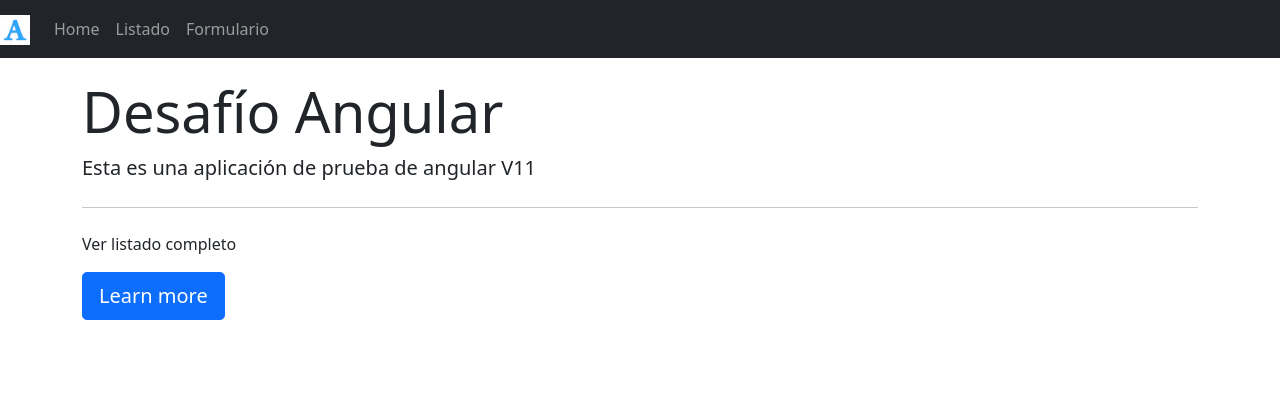
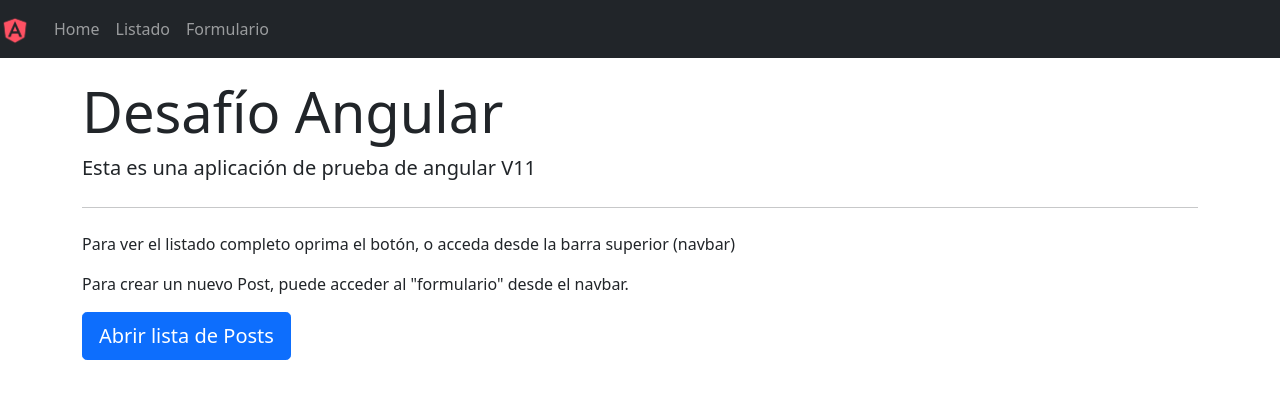
Before and after one commit to xPablox195/desafioAngular, an Angular app: page /#/home in a window 1280 px wide. Shown: the top 398 px of the page. Built offline with nearby package versions, Linux system fonts and the light colour scheme.

Commit message:
Botones de navegación
Se adicionaron botones de navegación hacia "formulario" y "listado".

```diff
--- a/src/app/pages/formulario/formulario.component.ts
+++ b/src/app/pages/formulario/formulario.component.ts
@@ -24,9 +24,13 @@ export class FormularioComponent implements OnInit {
   }
 
   agregarPost(){
-    let nuevoPostPackageId = new Package(this.tituloInput, this.bodyInput);
-    this.packageDateService.postPackageIdPost(nuevoPostPackageId).subscribe(respuesta => this.packageCard=(respuesta));
-    this.verCard = true;
+    if(this.titulo != "" && this.bodyInput != ""){
+      let nuevoPostPackageId = new Package(this.tituloInput, this.bodyInput);
+      this.packageDateService.postPackageIdPost(nuevoPostPackageId).subscribe(respuesta => this.packageCard=(respuesta));
+      this.verCard = true;
+
+      this.tituloInput = "";
+      this.bodyInput= "";
+    }
   }
-
 }
--- a/src/app/pages/home/home.component.html
+++ b/src/app/pages/home/home.component.html
@@ -2,8 +2,9 @@
     <h1 class="display-4">Desafío Angular</h1>
     <p class="lead">Esta es una aplicación de prueba de angular V11</p>
     <hr class="my-4">
-    <p>Ver listado completo</p>
+    <p>Para ver el listado completo oprima el botón, o acceda desde la barra superior (navbar)</p>
+    <p>Para crear un nuevo Post, puede acceder al "formulario" desde el navbar.</p>
     <p class="lead">
-      <a class="btn btn-primary btn-lg" href="#" role="button">Learn more</a>
+      <a class="btn btn-primary btn-lg" [routerLink]="['../listado']" href="#" role="button">Abrir lista de Posts</a>
     </p>
 </div>
--- a/src/app/pages/home/home.component.ts
+++ b/src/app/pages/home/home.component.ts
@@ -12,4 +12,6 @@ export class HomeComponent implements OnInit {
   ngOnInit(): void {
   }
 
+
+
 }
--- a/src/app/pages/listado/listado.component.html
+++ b/src/app/pages/listado/listado.component.html
@@ -1,4 +1,4 @@
-<button class="btn btn-primary" mat-flat-button (click)="nuevoPost()">Nuevo Post</button>
+<button class="btn btn-primary" mat-flat-button (click)="nuevoPost()" [routerLink]="['../formulario']">Nuevo Post</button>
 
 <div class="mat-elevation-z8">
   <table mat-table [dataSource]="dataSource" >
```
Also changed, not shown: src/assets/img/logo.png.
